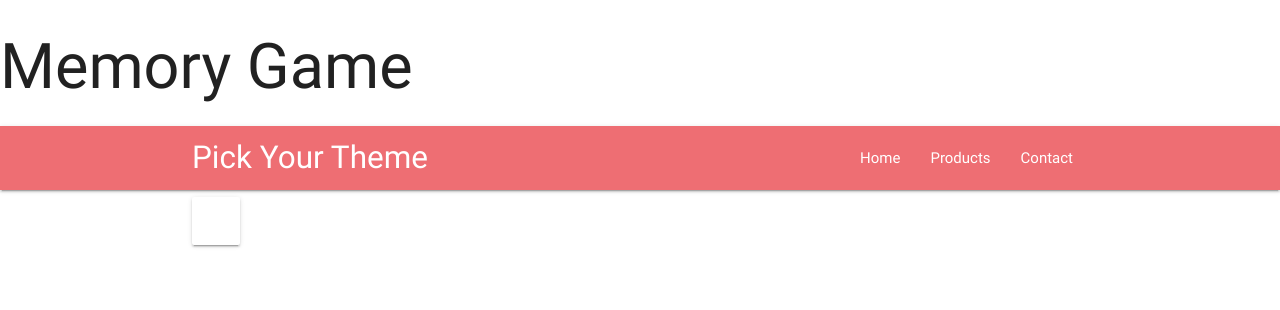
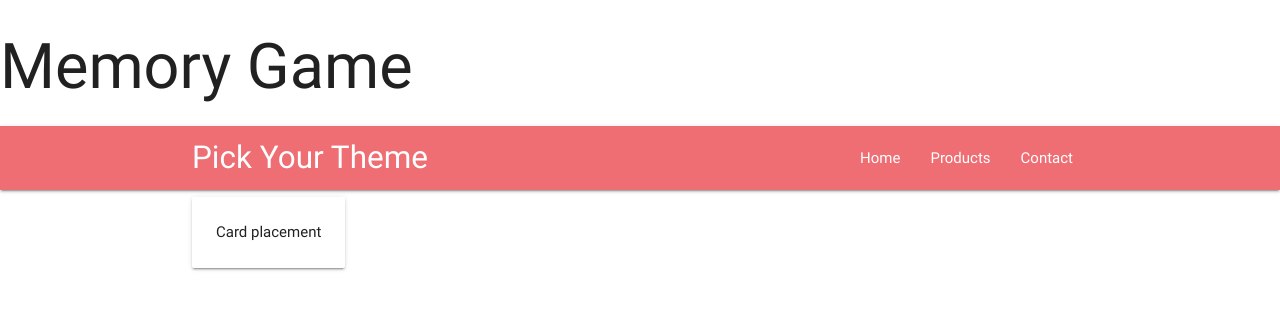
Before and after one commit to Ambiguous26/MemoryGame, a plain HTML site: page MemoryGame.html in a window 1280 px wide. Drawn offline with nearby package versions, Linux system fonts and the light colour scheme.

Commit message:
Modified HTML file

```diff
--- a/MemoryGame.html
+++ b/MemoryGame.html
@@ -30,7 +30,7 @@
 			<div class="row">
 				<div class="col 14">
 					<div class="card-panel">
-
+						Card placement
 					</div>
 				</div>
 			</div>
```
